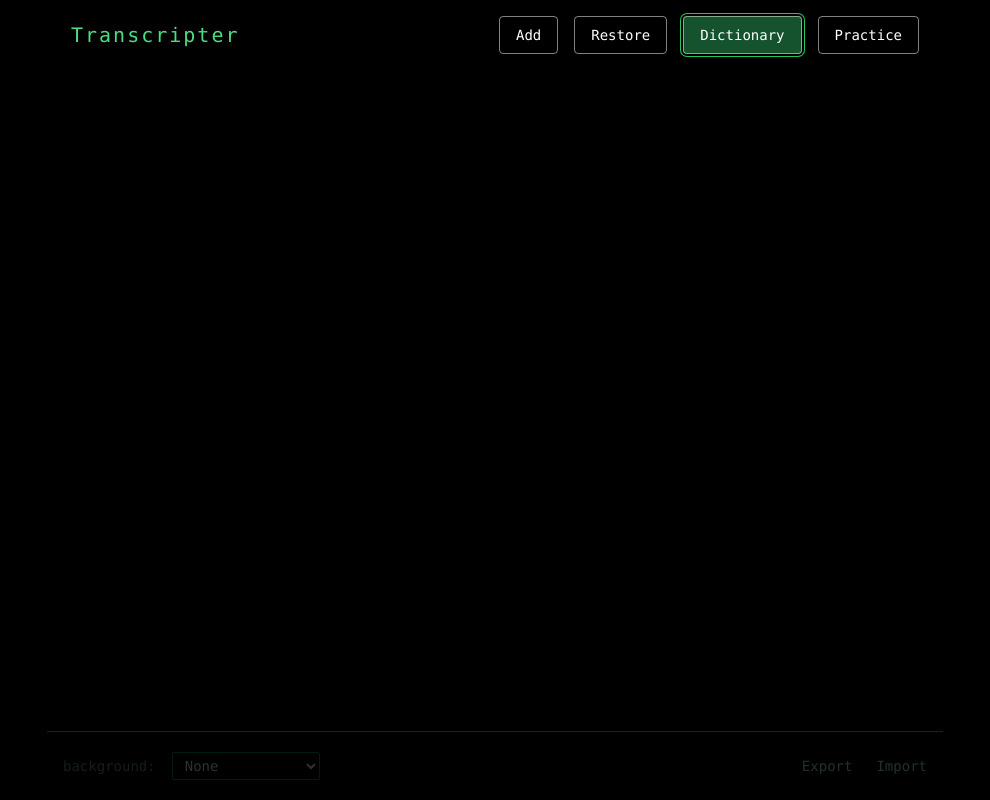
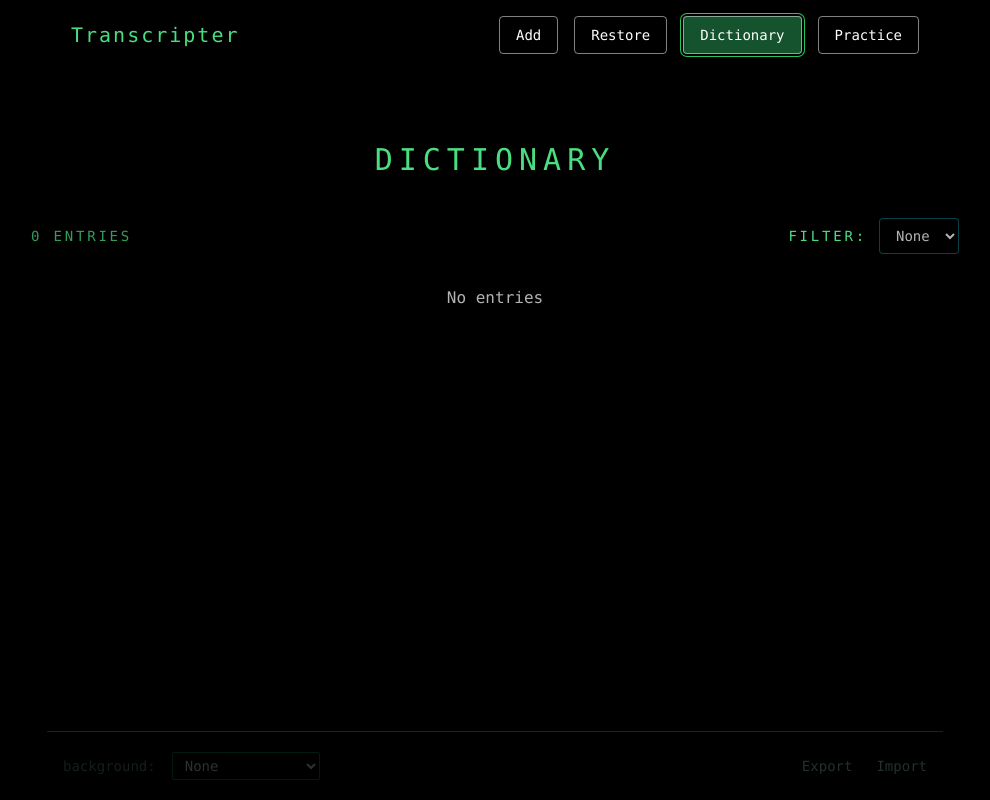
Before and after one commit to molghi/transcripter, a React (Vite) app: page / in a window 1280 px wide. Both pictures are taken after a click on the button "Dictionary". Shown: the whole page, without its empty margins (145-1135 px from the left). Built offline with nearby package versions, Linux system fonts and the light colour scheme; what @sglkc/kuroshiro, @sglkc/kuroshiro-analyzer-kuromoji would draw is missing.

Commit message:
feat: complete dictionary management and start practice

```diff
--- a/src/App.tsx
+++ b/src/App.tsx
@@ -8,6 +8,7 @@ import ProgressBar from "./components/ProgressBar";
 import { handleKeyDown } from "./utils/handleKeyboard.ts";
 import Dictionary from "./components/Dictionary";
 import Footer from "./components/Footer";
+import SelectLanguage from "./components/SelectLanguage";
 
 function App() {
   const { transcriptData, isVideoPlaying, setPlayPauseAction, buttonClicked } = useAppContext();
@@ -48,9 +49,10 @@ function App() {
             </>
           )}
           {buttonClicked === "dictionary" && <Dictionary />}
-          {buttonClicked === "practice" && <div className="text-white text-center font-mono">Practice will be here...</div>}
+          {buttonClicked === "practice" && <SelectLanguage />}
         </main>
       </div>
+
       <Footer />
     </div>
   );
--- a/src/components/Dictionary.tsx
+++ b/src/components/Dictionary.tsx
@@ -1,16 +1,87 @@
 import DictionaryEntry from "./DictionaryEntry";
-import { LOCAL_STORAGE_KEYS } from "../constants";
+import { LOCAL_STORAGE_KEYS, LANGUAGES, ENTRIES_PER_PAGE } from "../constants";
 import type { WordEntry } from "../context/Context.tsx";
+import { useState } from "react";
+import Pagination from "./Pagination";
+import { useAppContext } from "../context/Context.tsx";
 
 export default function Dictionary() {
-  const fromLS = localStorage.getItem(LOCAL_STORAGE_KEYS.VOCABULARY);
-  let dictEntries: WordEntry[] = [];
-  if (!fromLS) return (dictEntries = []);
-  dictEntries = JSON.parse(fromLS).reverse();
+  const { entries, setEntries } = useAppContext();
+
+  const [select, setSelect] = useState<string>("");
+  const [currentPage, setCurrentPage] = useState<number>(1);
+
+  // const fromLS = localStorage.getItem(LOCAL_STORAGE_KEYS.VOCABULARY);
+  // let entries: WordEntry[] = [];
+  // if (!fromLS) return (entries = []);
+  // entries = JSON.parse(fromLS).reverse();
+
+  let filteredEntries: WordEntry[] = [];
+  let paginatedEntries: WordEntry[] = [];
+
+  // ====================================
+
+  const addedLangsRaw = [...new Set(entries.map((entry) => entry.language))];
+  const addedLangsPretty = addedLangsRaw.map((langCode) => {
+    const key = langCode as keyof typeof LANGUAGES;
+    return `${LANGUAGES[key].flag} ${LANGUAGES[key].name}`;
+  });
+  const addedPeriodsRaw = [...new Set(entries.map((entry) => entry.createdAt.slice(0, 7)))];
+  const addedPeriodsPretty = addedPeriodsRaw.map((x) => formatYearMonth(x));
+
+  // ====================================
+
+  function reactToSelectChange(e: React.ChangeEvent<HTMLSelectElement>) {
+    const newValue = e.target.value;
+    setSelect(newValue);
+    filterAndPaginate(newValue);
+  }
+
+  // ====================================
+
+  function filterAndPaginate(filterValue: string) {
+    if (filterValue === "") {
+      filteredEntries = entries;
+    } else {
+      filteredEntries = filterEntries(entries, filterValue);
+    }
+
+    // sort all by date, newest first
+    const sortedEntries = [...filteredEntries].sort((a, b) => new Date(b.createdAt).getTime() - new Date(a.createdAt).getTime());
+
+    const startIndex = ENTRIES_PER_PAGE * (currentPage - 1);
+    const endIndex = startIndex + ENTRIES_PER_PAGE;
+
+    paginatedEntries = sortedEntries.slice(startIndex, endIndex);
+  }
+  filterAndPaginate("");
+
+  // ====================================
+
+  function deleteEntry(id: string) {
+    const newEntries = entries.filter((entry) => entry.id !== id);
+    localStorage.setItem(LOCAL_STORAGE_KEYS.VOCABULARY, JSON.stringify(newEntries));
+    setEntries(newEntries);
+  }
+
+  // ====================================
+
+  function editEntry(id: string, newNote: string) {
+    const newEntries = entries.map((entry) => {
+      if (entry.id === id) {
+        entry.personalNote = newNote;
+      }
+      return entry;
+    });
+    localStorage.setItem(LOCAL_STORAGE_KEYS.VOCABULARY, JSON.stringify(newEntries));
+    setEntries(newEntries);
+  }
+
+  // ====================================
 
   return (
     <>
-      <section className="mx-auto max-w-6xl p-8 font-mono text-white/70">
+      <section className="mx-auto max-w-5xl p-8 font-mono text-white/70">
         {/* HEADING */}
 
         {/* text-cyan-300 */}
@@ -20,7 +91,7 @@ export default function Dictionary() {
         <div className="mb-8 flex items-center justify-between rounded px-4">
           {/* ENTRY COUNT */}
 
-          <span className="text-sm uppercase tracking-[0.2em] text-green-400/70">{dictEntries.length} entries</span>
+          <span className="text-sm uppercase tracking-[0.2em] text-green-400/70">{filteredEntries.length} entries</span>
 
           {/* FILTER */}
           <div className="flex items-center gap-3">
@@ -28,15 +99,53 @@ export default function Dictionary() {
               Filter:
             </label>
 
-            <select id="dictionary-filter" className="cursor-pointer rounded border border-cyan-400/30 bg-black/40 px-3 py-2 text-sm text-white/70 outline-none transition hover:border-green-300 focus:border-green-300">
+            <select value={select} onChange={reactToSelectChange} id="dictionary-filter" className="cursor-pointer rounded border border-cyan-400/30 bg-black/40 px-3 py-2 text-sm text-white/70 outline-none transition hover:border-green-300 focus:border-green-300">
               <option value="">None</option>
+              {addedLangsPretty.map((lang, index) => (
+                <option key={index} value={addedLangsRaw[index]}>
+                  By lang: {lang}
+                </option>
+              ))}
+              {addedPeriodsPretty.map((period, index) => (
+                <option key={index} value={addedPeriodsRaw[index]}>
+                  By added in: {period}
+                </option>
+              ))}
             </select>
           </div>
         </div>
 
         {/* ENTRIES */}
-        <div className="space-y-6">{dictEntries.length > 0 && dictEntries.map((dictEntry) => <DictionaryEntry key={dictEntry.id} data={dictEntry} />)}</div>
+        <div className="space-y-6">{paginatedEntries.length > 0 ? paginatedEntries.map((dictEntry) => <DictionaryEntry key={dictEntry.id} data={dictEntry} deleteEntry={deleteEntry} editEntry={editEntry} />) : <div className="text-center">No entries</div>}</div>
+
+        {/* PAGINATION */}
+        {filteredEntries.length > 10 && <Pagination filteredEntries={filteredEntries} currentPage={currentPage} setCurrentPage={setCurrentPage} />}
       </section>
     </>
   );
 }
+
+// ============================================================================
+
+function formatYearMonth(yearMonth: string): string {
+  const [year, month] = yearMonth.split("-").map(Number);
+
+  return new Date(year, month - 1).toLocaleString("en-US", {
+    month: "short",
+    year: "numeric",
+  });
+}
+
+// ============================================================================
+
+export function filterEntries(entries: WordEntry[], filter: string): WordEntry[] {
+  if (filter.startsWith("20")) {
+    return entries.filter((entry) => {
+      return entry.createdAt.startsWith(filter);
+    });
+  } else {
+    return entries.filter((entry) => {
+      return entry.language === filter;
+    });
+  }
+}
--- /dev/null
+++ b/src/components/Pagination.tsx
@@ -0,0 +1,58 @@
+import { ENTRIES_PER_PAGE } from "../constants";
+import type { WordEntry } from "../context/Context.tsx";
+
+type Props = {
+  filteredEntries: WordEntry[];
+  currentPage: number;
+  setCurrentPage: React.Dispatch<React.SetStateAction<number>>;
+};
+
+export default function Pagination({ filteredEntries, currentPage, setCurrentPage }: Props) {
+  return (
+    <>
+      <div className="flex flex-wrap justify-center mt-20 gap-6 text-md max-w-full overflow-x-auto px-2">
+        <button onClick={() => paginate(filteredEntries.length, setCurrentPage, "decrement", undefined)} className={`border-dashed border-emerald-600 border rounded px-2 py-1 hover:bg-[#222] transition active:bg-[#000]`}>
+          Prev
+        </button>
+
+        {Array.from({ length: Math.ceil(filteredEntries.length / ENTRIES_PER_PAGE) }, (_, i) => (
+          <button key={i + 1} className={`min-w-[17px] border rounded px-2 py-1 hover:bg-[#222] transition active:bg-[#000] ${i + 1 === currentPage ? "border-solid border-emerald-400" : "border-dashed border-emerald-600"}`} onClick={() => paginate(filteredEntries.length, setCurrentPage, undefined, i + 1)}>
+            {i + 1}
+          </button>
+        ))}
+
+        <button onClick={() => paginate(filteredEntries.length, setCurrentPage, "increment", undefined)} className={`border-dashed border-emerald-600 border rounded px-2 py-1 hover:bg-[#222] transition active:bg-[#000]`}>
+          Next
+        </button>
+      </div>
+    </>
+  );
+}
+
+// ============================================================================
+
+type PaginateFlag = "increment" | "decrement";
+
+function paginate(filteredEntriesLength: number, setCurrentPage: React.Dispatch<React.SetStateAction<number>>, flag?: PaginateFlag, pageToShow?: number) {
+  // calc total pages
+  const totalPages: number = Math.ceil(filteredEntriesLength / ENTRIES_PER_PAGE);
+
+  if (flag === undefined && pageToShow === undefined) {
+    console.log("Either flag or pageToShow must be provided");
+    throw new Error("Either flag or pageToShow must be provided");
+  }
+
+  if (flag === "increment") {
+    setCurrentPage((prev) => Math.min(prev + 1, totalPages));
+    return;
+  }
+
+  if (flag === "decrement") {
+    setCurrentPage((prev) => Math.max(prev - 1, 1));
+    return;
+  }
+
+  if (typeof pageToShow === "number") {
+    setCurrentPage(pageToShow);
+  }
+}
--- /dev/null
+++ b/src/components/SelectLanguage.tsx
@@ -0,0 +1,45 @@
+import { LANGUAGES } from "../constants";
+import { useAppContext } from "../context/Context.tsx";
+import { useState } from "react";
+
+export default function SelectLanguage() {
+  const { entries, setPracticeLanguage } = useAppContext();
+  const [clickedBtnEl, setClickedBtnEl] = useState<number | null>(null);
+
+  const addedLangsRaw = [...new Set(entries.map((entry) => entry.language))];
+  const addedLangsPretty = addedLangsRaw.map((langCode) => {
+    const key = langCode as keyof typeof LANGUAGES;
+    return `${LANGUAGES[key].flag} ${LANGUAGES[key].name}`;
+  });
+
+  return (
+    <div className="mx-auto max-w-lg px-4 font-mono p-8">
+      <h2 className="mb-4 text-xl sm:text-3xl  text-center tracking-[0.2em] uppercase  text-green-400">Select Language</h2>
+
+      <div className="text-[12px] italic text-center text-emerald-200/60 opacity-50 hover:opacity-100 transition mb-10">Practice is available only for languages with existing entries</div>
+
+      <div className="mb-8 flex flex-col gap-3">
+        {/* Language buttons */}
+        {addedLangsPretty.map((lang, index) => (
+          <button
+            key={index}
+            onClick={() => {
+              setClickedBtnEl(index);
+              setPracticeLanguage(addedLangsRaw[index]);
+            }}
+            type="button"
+            className={`rounded border px-4 py-3 text-left transition hover:border-emerald-300 hover:bg-emerald-300/10 hover:text-white ${clickedBtnEl === index ? "bg-emerald-500/20 border-emerald-300 text-white" : "text-white/70 border-emerald-400/30 bg-black/40"}`}
+          >
+            {lang}
+          </button>
+        ))}
+      </div>
+
+      <div className="flex justify-end">
+        <button type="button" disabled={clickedBtnEl === null} className="rounded border border-emerald-400/40 px-5 py-2 text-emerald-300 transition hover:border-emerald-300 hover:bg-emerald-300/10 hover:text-white disabled:cursor-not-allowed disabled:opacity-40">
+          Continue
+        </button>
+      </div>
+    </div>
+  );
+}
--- a/src/components/Transcript.tsx
+++ b/src/components/Transcript.tsx
@@ -92,7 +92,7 @@ export default function Transcript() {
   // ============================================================================
 
   return (
-    <section className="border border-white/15 bg-black px-6 py-8 max-w-6xl mx-auto rounded font-mono">
+    <section className="border border-white/15 bg-black/50 px-6 py-8 max-w-6xl mx-auto rounded font-mono">
       <header className="mb-8 flex items-center justify-between border-b border-white/10 pb-3">
         {/* PAGE TITLE */}
         <h2 className="text-lg uppercase tracking-[0.25em] text-white flex gap-4 items-center">
@@ -117,7 +117,7 @@ export default function Transcript() {
 
       {/* BTN to return to active/current cue */}
       {isScrollBtnShown && (
-        <button onClick={() => returnToActiveCue(activeCue)} className="font-mono text-[red] fixed bottom-8 left-1/2 -translate-x-1/2  rounded-full border border-cyan-300/30 bg-black/70 px-5 py-2 text-sm tracking-widest text-cyan-200 backdrop-blur-md shadow-[0_0_20px_rgba(34,211,238,0.25)] transition-all duration-300 opacity-60 hover:opacity-100 hover:border-cyan-300/70 hover:bg-cyan-950/40 hover:shadow-[0_0_30px_rgba(34,211,238,0.45)]">
+        <button onClick={() => returnToActiveCue(activeCue)} className="font-mono text-[red] fixed bottom-8 left-1/2 -translate-x-1/2  rounded-full border border-cyan-300/30 bg-black/70 px-5 py-2 text-sm tracking-widest text-cyan-200 backdrop-blur-lg shadow-[0_0_20px_rgba(34,211,238,0.25)] transition-all duration-300 opacity-60 hover:opacity-100 hover:border-cyan-300/70 hover:bg-cyan-950/40 hover:shadow-[0_0_30px_rgba(34,211,238,0.45)]">
           Return to current subtitle
         </button>
       )}
--- a/src/constants.ts
+++ b/src/constants.ts
@@ -238,3 +238,5 @@ export const APP_LANGUAGES: Record<string, string[]> = {
   //   thai: ["th", "#D7F9F1", "🇹🇭"],
   //   vietnamese: ["vi", "#E8DFF5", "🇻🇳"],
 };
+
+export const ENTRIES_PER_PAGE = 10;
--- a/src/context/Context.tsx
+++ b/src/context/Context.tsx
@@ -99,6 +99,10 @@ type AppContextType = {
   setButtonClicked: React.Dispatch<React.SetStateAction<"add" | "restore" | "dictionary" | "practice">>;
   animBgUrl: string | null;
   setAnimBgUrl: React.Dispatch<React.SetStateAction<string | null>>;
+  entries: WordEntry[];
+  setEntries: React.Dispatch<React.SetStateAction<WordEntry[]>>;
+  practiceLanguage: string | null;
+  setPracticeLanguage: React.Dispatch<React.SetStateAction<string | null>>;
 };
 
 const AppContext = createContext<AppContextType | null>(null);
@@ -126,8 +130,13 @@ export function AppProvider({ children }: AppProviderProps) {
     const stored = localStorage.getItem(LOCAL_STORAGE_KEYS.BACKGROUND);
     return stored ? stored : null;
   });
+  const [entries, setEntries] = useState<WordEntry[]>(() => {
+    const stored = localStorage.getItem(LOCAL_STORAGE_KEYS.VOCABULARY);
+    return stored ? JSON.parse(stored) : [];
+  });
+  const [practiceLanguage, setPracticeLanguage] = useState<string | null>(null);
 
-  return <AppContext.Provider value={{ videoUrl, setVideoUrl, selectedLanguage, setSelectedLanguage, transcriptData, setTranscriptData, videoName, setVideoName, currentVideoTime, setCurrentVideoTime, isVideoPlaying, setIsVideoPlaying, activeCue, setActiveCue, translations, setTranslations, closestSentence, setClosestSentence, videoDuration, setVideoDuration, playPauseAction, setPlayPauseAction, clickedCueTime, setClickedCueTime, isBeingFetched, setIsBeingFetched, buttonClicked, setButtonClicked, animBgUrl, setAnimBgUrl }}>{children}</AppContext.Provider>;
+  return <AppContext.Provider value={{ videoUrl, setVideoUrl, selectedLanguage, setSelectedLanguage, transcriptData, setTranscriptData, videoName, setVideoName, currentVideoTime, setCurrentVideoTime, isVideoPlaying, setIsVideoPlaying, activeCue, setActiveCue, translations, setTranslations, closestSentence, setClosestSentence, videoDuration, setVideoDuration, playPauseAction, setPlayPauseAction, clickedCueTime, setClickedCueTime, isBeingFetched, setIsBeingFetched, buttonClicked, setButtonClicked, animBgUrl, setAnimBgUrl, entries, setEntries, practiceLanguage, setPracticeLanguage }}>{children}</AppContext.Provider>;
 }
 
 // ============================================================================
```
Also changed, not shown: src/components/DictionaryEntry.tsx (+18 -4 lines).
